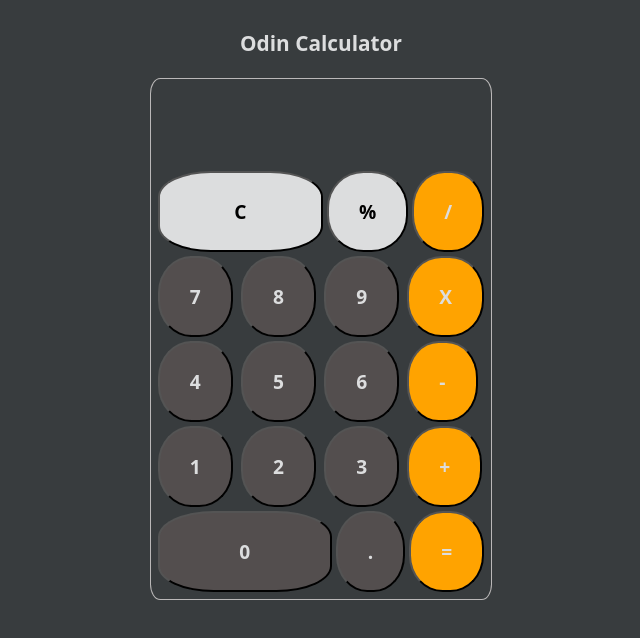
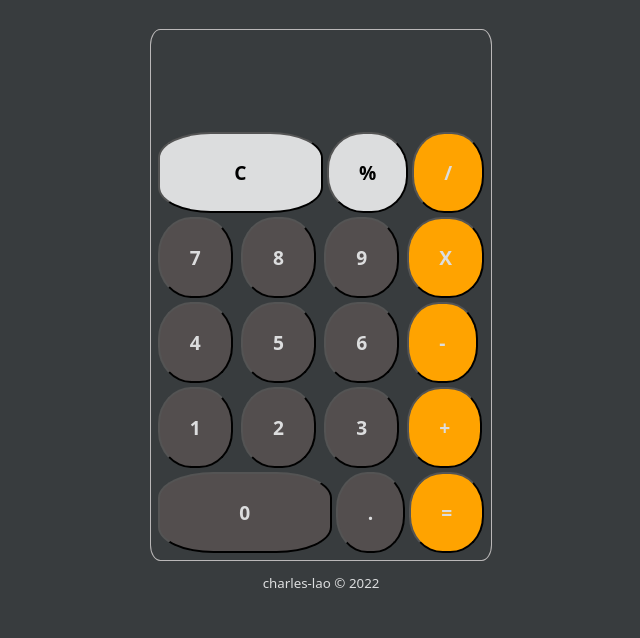
Before and after one commit to charles-lao/calculator, a plain HTML site: page index.html in a window 1280 px wide. Shown: the whole page, without its empty margins (319-959 px from the left). Drawn offline with Linux system fonts and the light colour scheme.

Commit message:
Remove header and add a footer

```diff
--- a/index.html
+++ b/index.html
@@ -13,7 +13,7 @@
 
         <header>
             <div id="nav-center">
-                <a href="#"><h3>Odin Calculator</h3></a>
+                <a href="#"><h3></h3></a>
             </div>
         </header>
 
@@ -56,7 +56,7 @@
         </div>
 
         <footer>
-
+            <p><a href="https://github.com/charles-lao">charles-lao</a> © 2022</p>
         </footer>
 
     </div>
--- a/script.js
+++ b/script.js
@@ -37,7 +37,7 @@ function operate(operator, x, y) {
             break;
         case '/':
             if(y === 0){
-                alert("ERROR! Unable to divide by Zero. Please enter another number.");
+                alert("ERROR! Unable to divide by Zero. Please try again.");
                 clearDisplay();
                 resetValues();
                 break;
@@ -92,8 +92,6 @@ function periodFilter(string){
             false;
         }
     }
-
-
 }
 
 const display = document.querySelector("#display");
@@ -108,7 +106,6 @@ const numBtns = document.querySelectorAll(".grey-btns");
 numBtns.forEach((numBtn) => {
     numBtn.addEventListener('click', () => {
 
-
         //does a period check
         if(numBtn.value == '.'){
             if(periodFilter(display.textContent)){
@@ -121,7 +118,6 @@ numBtns.forEach((numBtn) => {
             display.textContent += numBtn.value;
             currDisplayVal = Number(display.textContent);
         }
-
 
     });
 });
--- a/style.css
+++ b/style.css
@@ -47,7 +47,7 @@ header {
 }
 
 #display {
-    height: 80px;
+    height: 90px;
     display: flex;
     flex-direction: column-reverse;
     align-items: flex-end;
@@ -92,3 +92,9 @@ header {
 .grey-btns {
     background-color: #534e4e;
 }
+
+footer {
+    display: flex;
+    justify-content: center;
+    font-size: smaller;
+}
```
